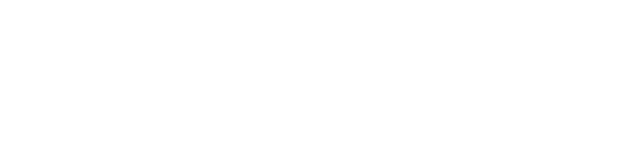
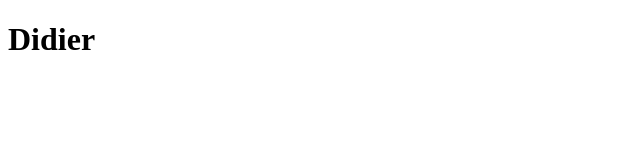
Before and after one commit to signsofdidier/Branchoef2024, a plain HTML site: page index.html in a window 1280 px wide. Shown: the whole page, without its empty margins (0-640 px from the left). Drawn offline with Linux system fonts and the light colour scheme.

Commit message:
h1 geplaatst

```diff
--- a/index.html
+++ b/index.html
@@ -8,6 +8,6 @@
     <title>Branching</title>
 </head>
 <body>
-
+<h1>Didier</h1>
 </body>
 </html>
```
